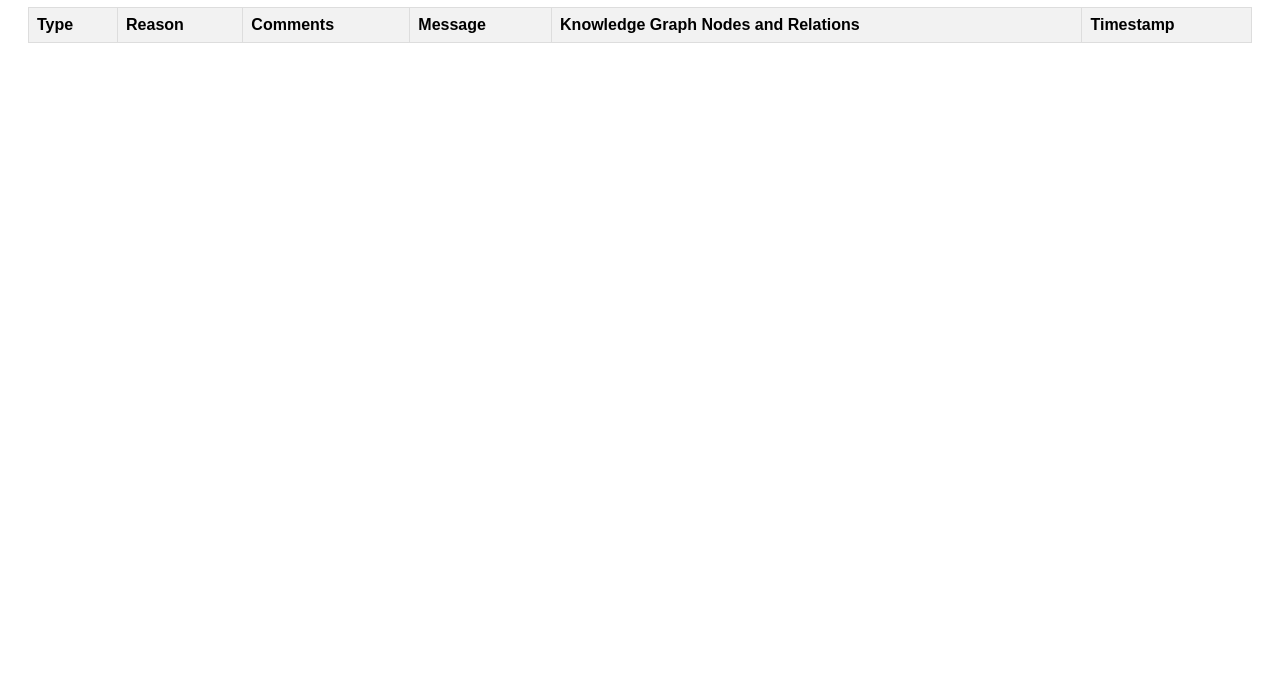
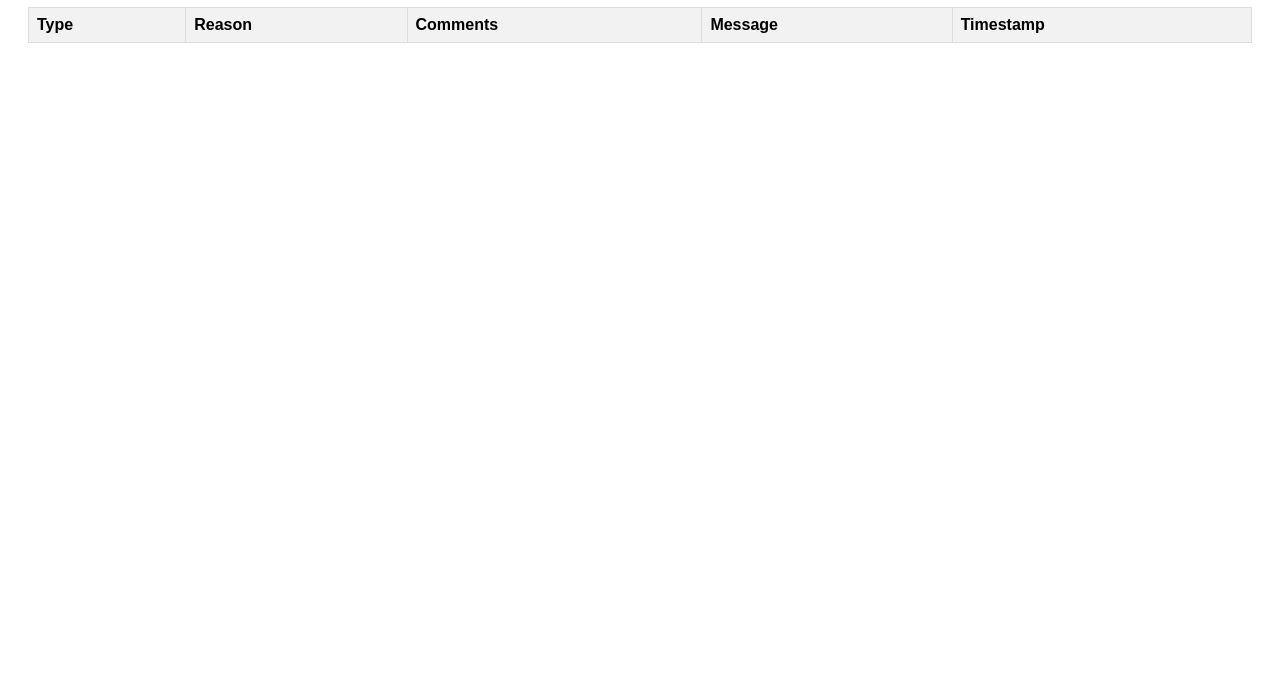
Before and after one commit to chickensanwich/Fishermen-chatbot, a plain HTML site: page admin.html in a window 1280 px wide. Shown: the part 101-800 px from the top of the page. Drawn offline with Linux system fonts and the light colour scheme; no server answers.

Commit message:
Update admin.html

```diff
--- a/admin.html
+++ b/admin.html
@@ -20,7 +20,6 @@
                 <th>Reason</th>
                 <th>Comments</th>
                 <th>Message</th>
-                <th>Knowledge Graph Nodes and Relations</th>
                 <th>Timestamp</th>
             </tr>
         </thead>
```
